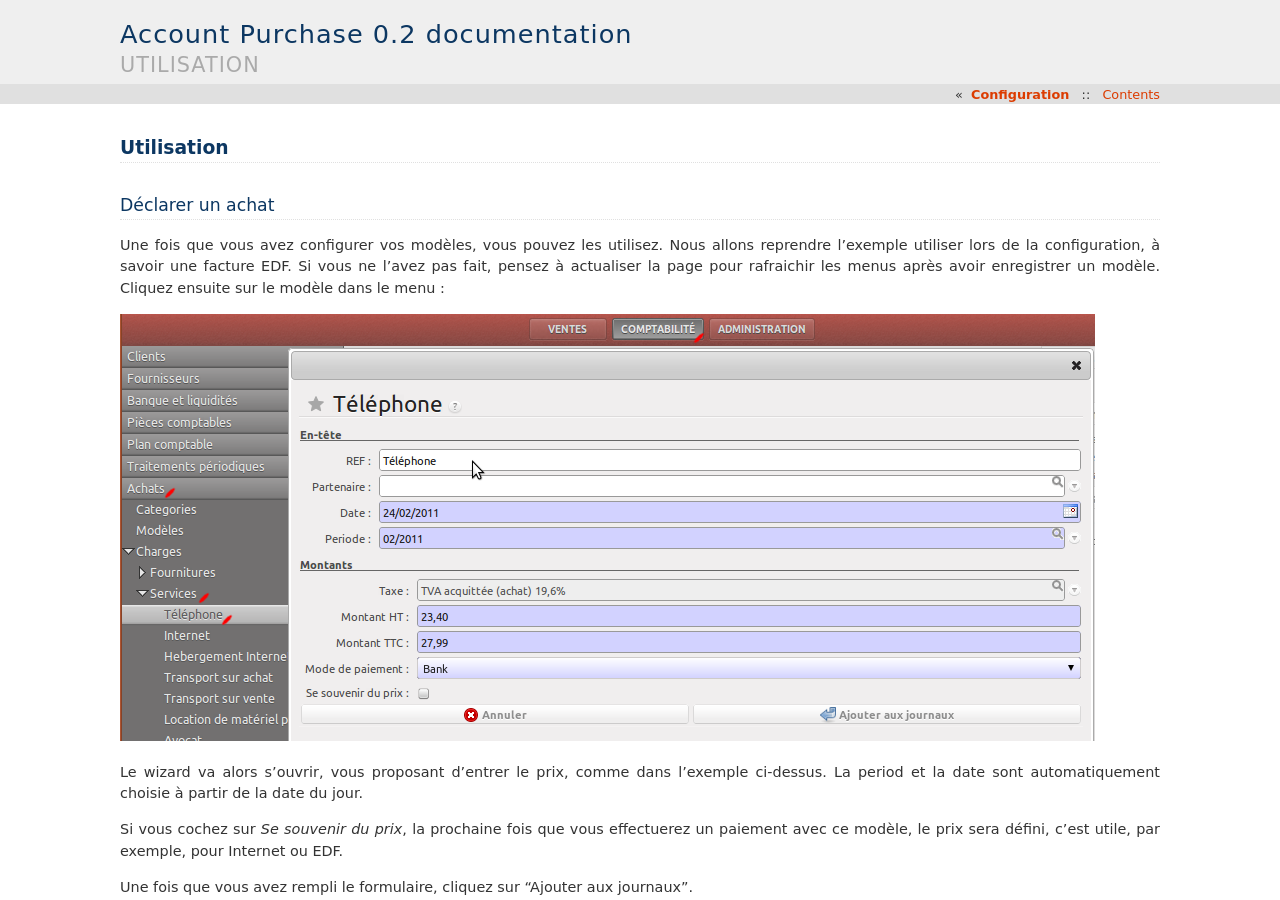
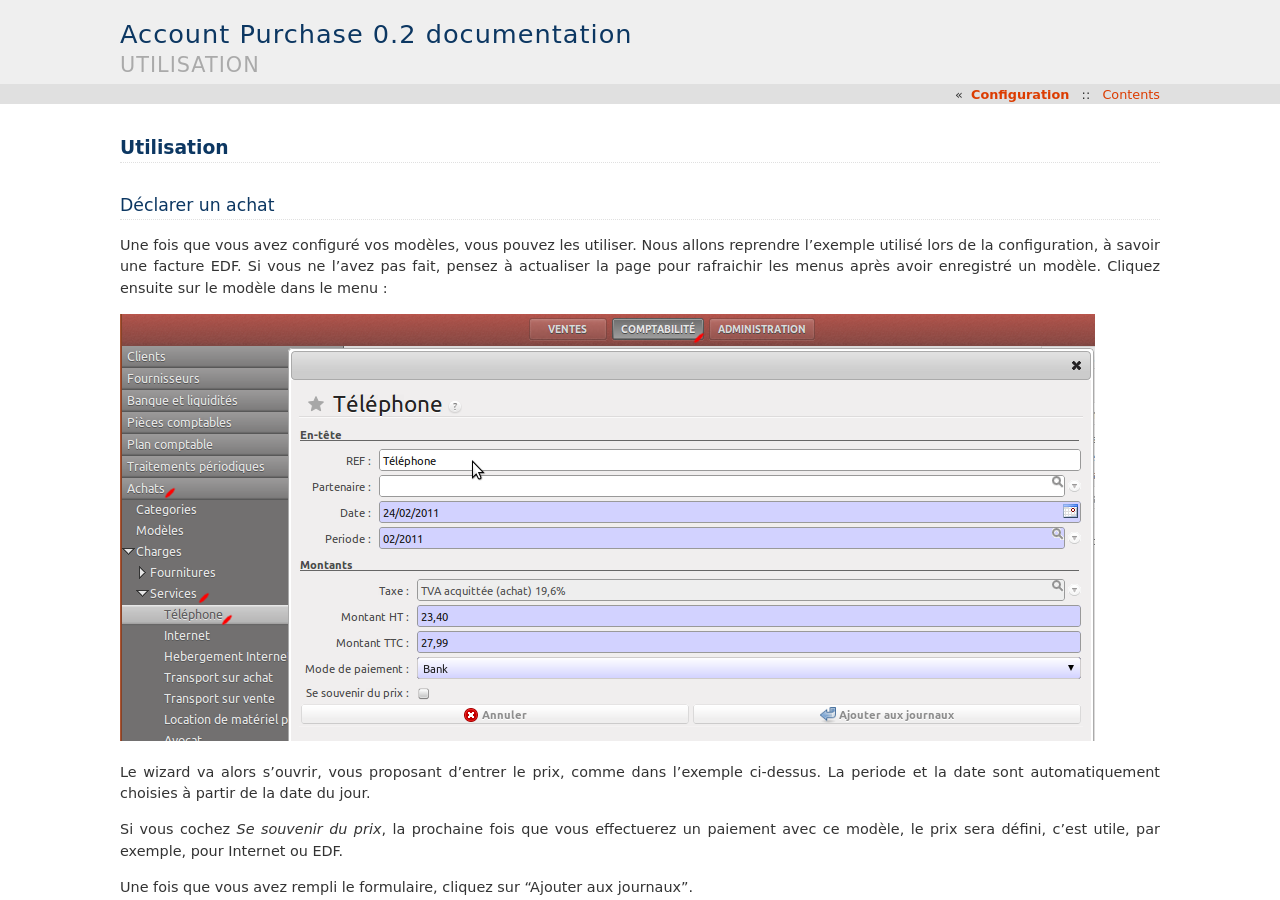
Before and after one commit to WE2BS/openerp-account-purchase, a Sphinx documentation site: the page built from account_purchase/doc/source/fr/use.rst, in a window 1280 px wide and 900 px high. Built offline with Sphinx 7.4.7, drawn with Linux system fonts in a browser that asks for light colours.

Commit message:
Fixed typo in documentation.

```diff
--- a/account_purchase/doc/source/fr/configure.rst
+++ b/account_purchase/doc/source/fr/configure.rst
@@ -17,7 +17,7 @@ TTC seront écrits dans les journaux.
 Création des modèles/catégories
 -------------------------------
 
-Vous devez ensuite créez vos modèles, pour cela, rendez-vous dans le menu *Comptabilité->Achats->Modèles*. Cliquez sur
+Vous devez ensuite créer vos modèles, pour cela, rendez-vous dans le menu *Comptabilité->Achats->Modèles*. Cliquez sur
 le bouton *Créer*. Vous arriverez alors sur un formulaire comme celui-ci :
 
 .. image:: images/model.png
@@ -39,7 +39,7 @@ souvent laissé vide.
 Taxe
 ~~~~
 
-Définis la taxe qui permet de passer du montant HT au montant TTC. En France, c'est le taux de TVA. Déclarez cette taxe
+Définit la taxe qui permet de passer du montant HT au montant TTC. En France, c'est le taux de TVA. Déclarez cette taxe
 même si votre société n'est pas assujetie à la TVA , car l'application de celle-ci dépend de la configuration
 de votre société (voir ci-dessus). Cela permet d'utiliser les modèles dans tous les types de sociétés.
 
--- a/account_purchase/doc/source/fr/use.rst
+++ b/account_purchase/doc/source/fr/use.rst
@@ -4,16 +4,16 @@ Utilisation
 Déclarer un achat
 -----------------
 
-Une fois que vous avez configurer vos modèles, vous pouvez les utilisez. Nous allons reprendre l'exemple utiliser
+Une fois que vous avez configuré vos modèles, vous pouvez les utiliser. Nous allons reprendre l'exemple utilisé
 lors de la configuration, à savoir une facture EDF. Si vous ne l'avez pas fait, pensez à actualiser la page pour rafraichir
-les menus après avoir enregistrer un modèle. Cliquez ensuite sur le modèle dans le menu :
+les menus après avoir enregistré un modèle. Cliquez ensuite sur le modèle dans le menu :
 
 .. image:: images/menu.png
 
-Le wizard va alors s'ouvrir, vous proposant d'entrer le prix, comme dans l'exemple ci-dessus. La period et la date
-sont automatiquement choisie à partir de la date du jour.
+Le wizard va alors s'ouvrir, vous proposant d'entrer le prix, comme dans l'exemple ci-dessus. La periode et la date
+sont automatiquement choisies à partir de la date du jour.
 
-Si vous cochez sur *Se souvenir du prix*, la prochaine fois que vous effectuerez un paiement avec ce modèle, le prix
+Si vous cochez *Se souvenir du prix*, la prochaine fois que vous effectuerez un paiement avec ce modèle, le prix
 sera défini, c'est utile, par exemple, pour Internet ou EDF.
 
 Une fois que vous avez rempli le formulaire, cliquez sur "Ajouter aux journaux".
```
Also changed, not shown: account_purchase/doc/source/fr/install.rst (+4 -4 lines).
